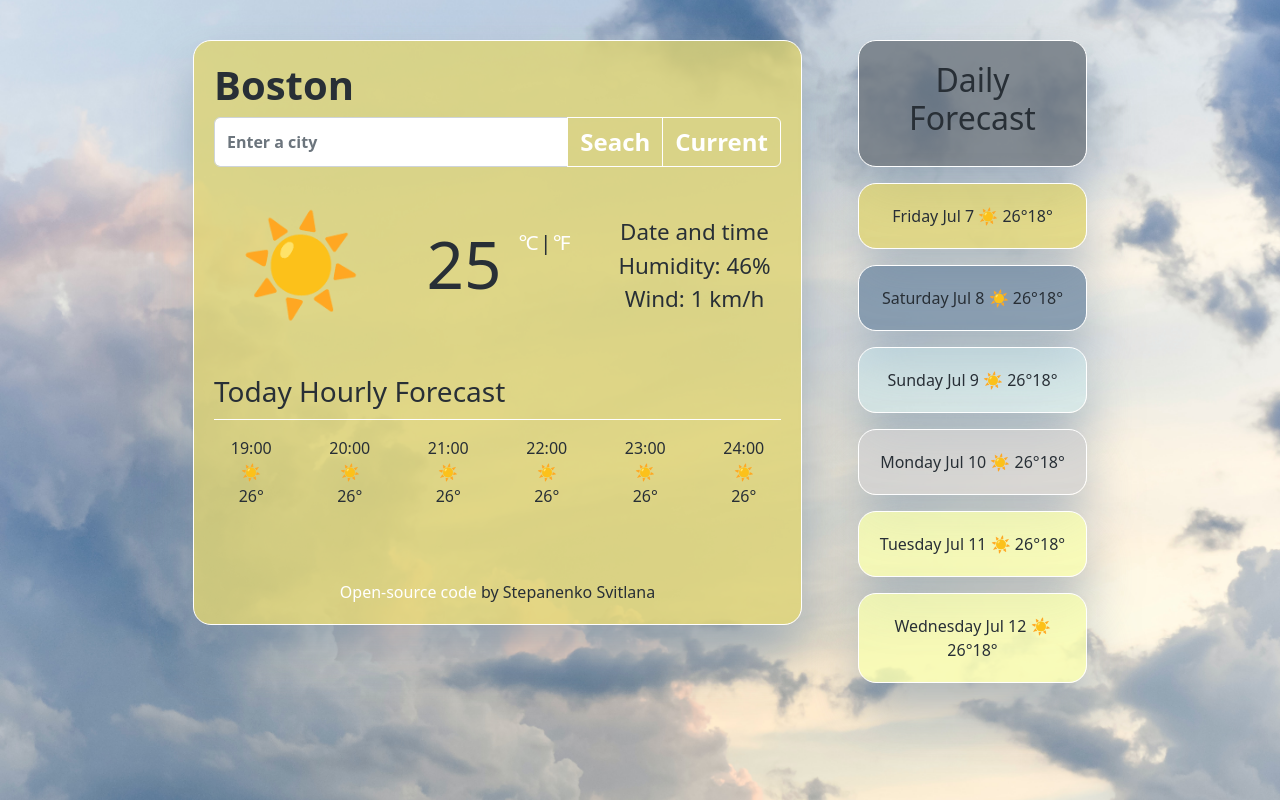
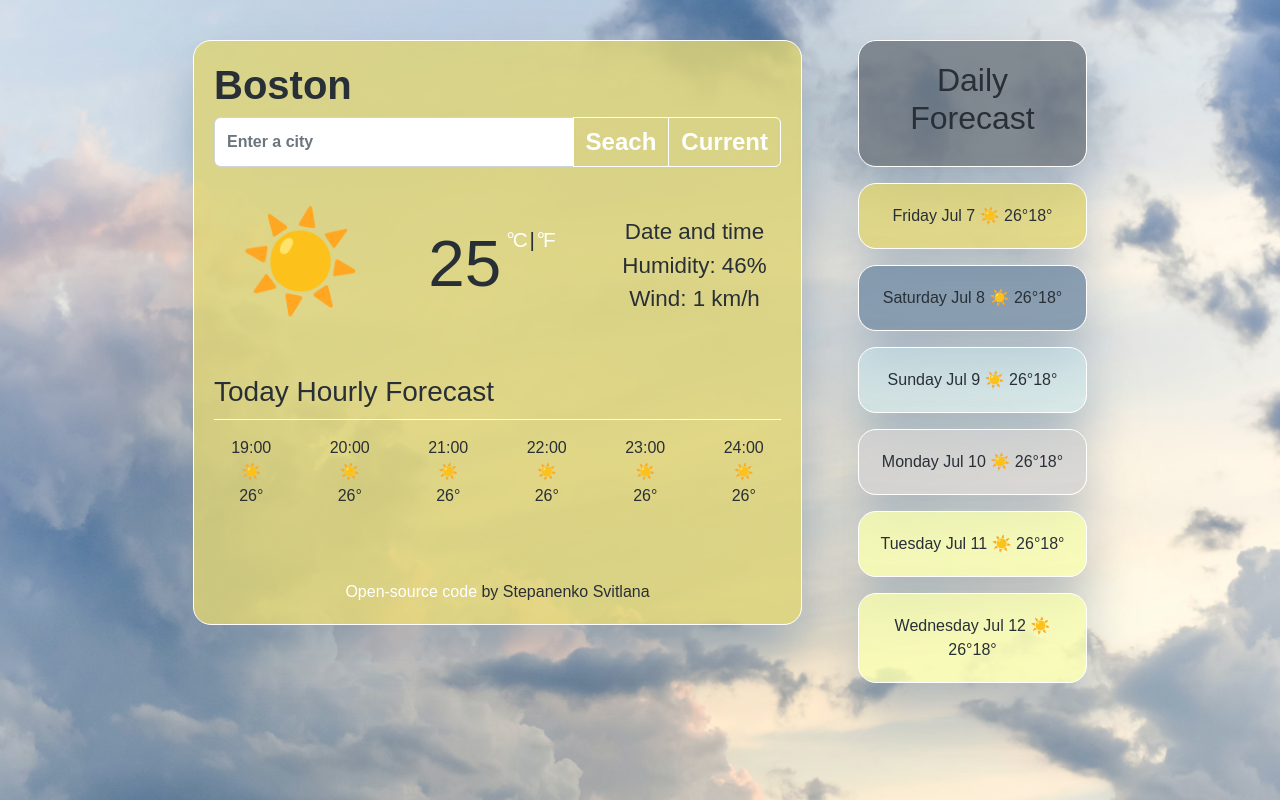
Before and after one commit to ssvetluna/Final-weather-app, a plain HTML site: page index.html in a window 1280 px wide. Drawn offline with nearby package versions, Linux system fonts and the light colour scheme.

Commit message:
Added font style

```diff
--- a/src/style.css
+++ b/src/style.css
@@ -21,6 +21,7 @@ h3 {
 .container {
   text-align: center;
   color: #282f36;
+  font-family: arial, sans-serif;
 }
 .hr {
   color: #ffffff;
@@ -35,6 +36,7 @@ h3 {
   font-size: 1.3rem;
   position: relative;
   top: -39px;
+  left: -13px;
 }
 .main-temp {
   font-size: 4.1rem;
```
